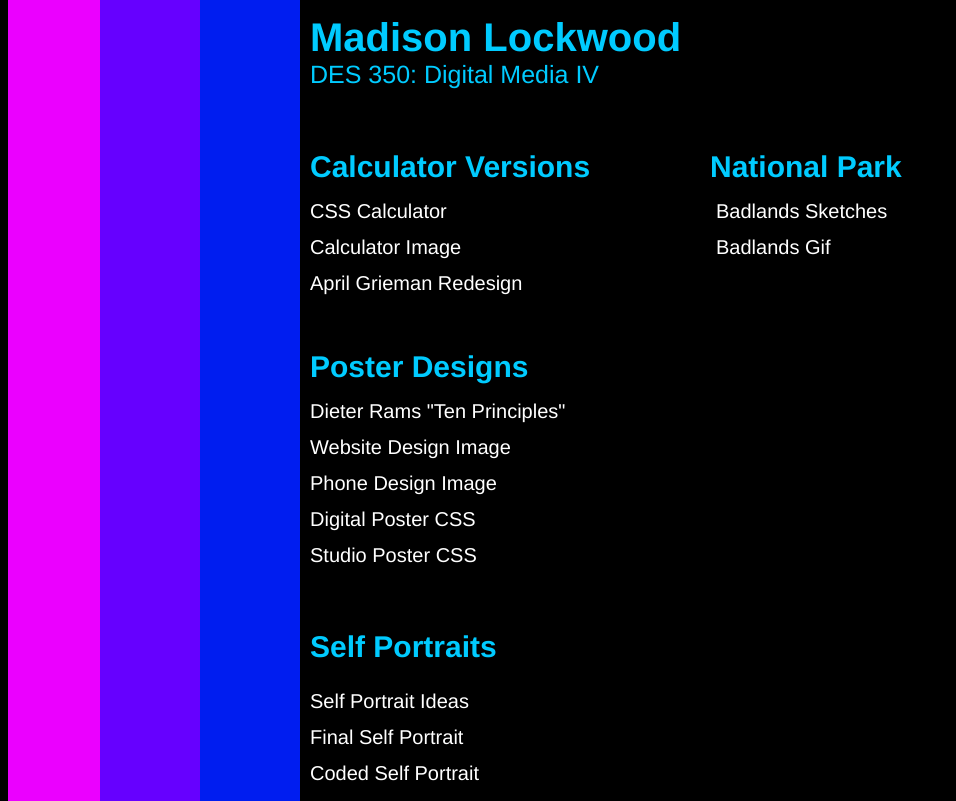
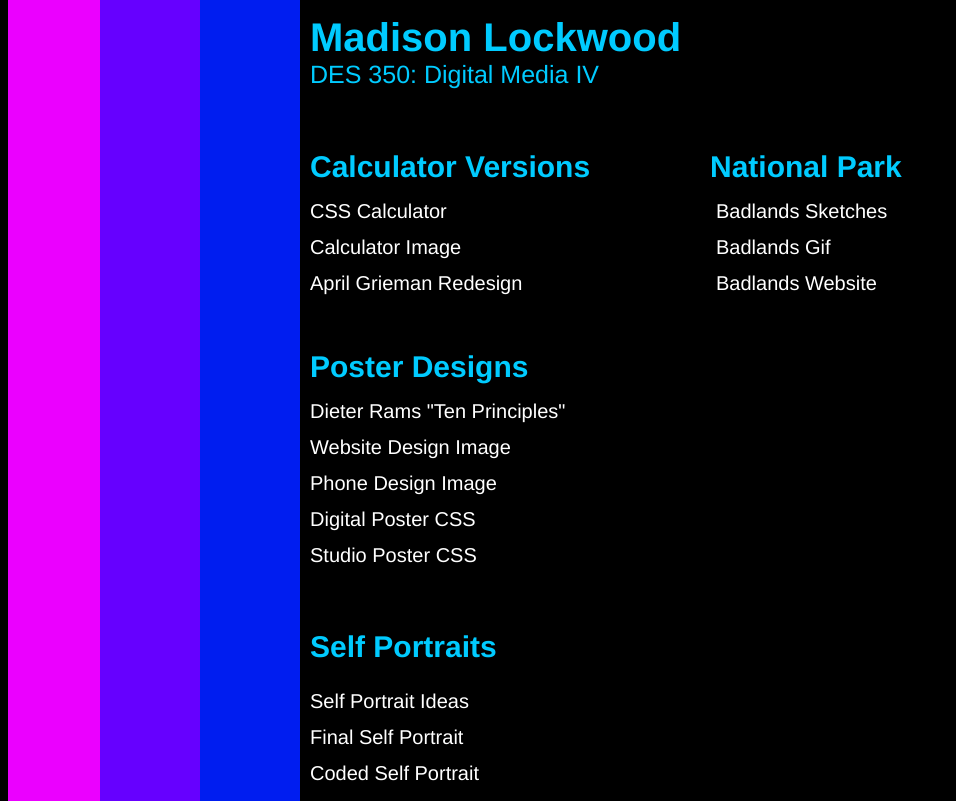
Before and after one commit to maddielock17/DES350, a plain HTML site: page index.html in a window 1280 px wide. Shown: the top 801 px of the page, without its empty margins (0-956 px from the left). Drawn offline with Linux system fonts and the light colour scheme.

Commit message:
Update index.html

```diff
--- a/index.html
+++ b/index.html
@@ -228,6 +228,8 @@
 	<br>
 	<a href="../Badlands/Badlands-Poster.gif">Badlands Gif</a><br>
 	<br>
+	<a href="Badlands-Site.html">Badlands Website</a><br>
+	<br>
 
 		</div>
 
```
